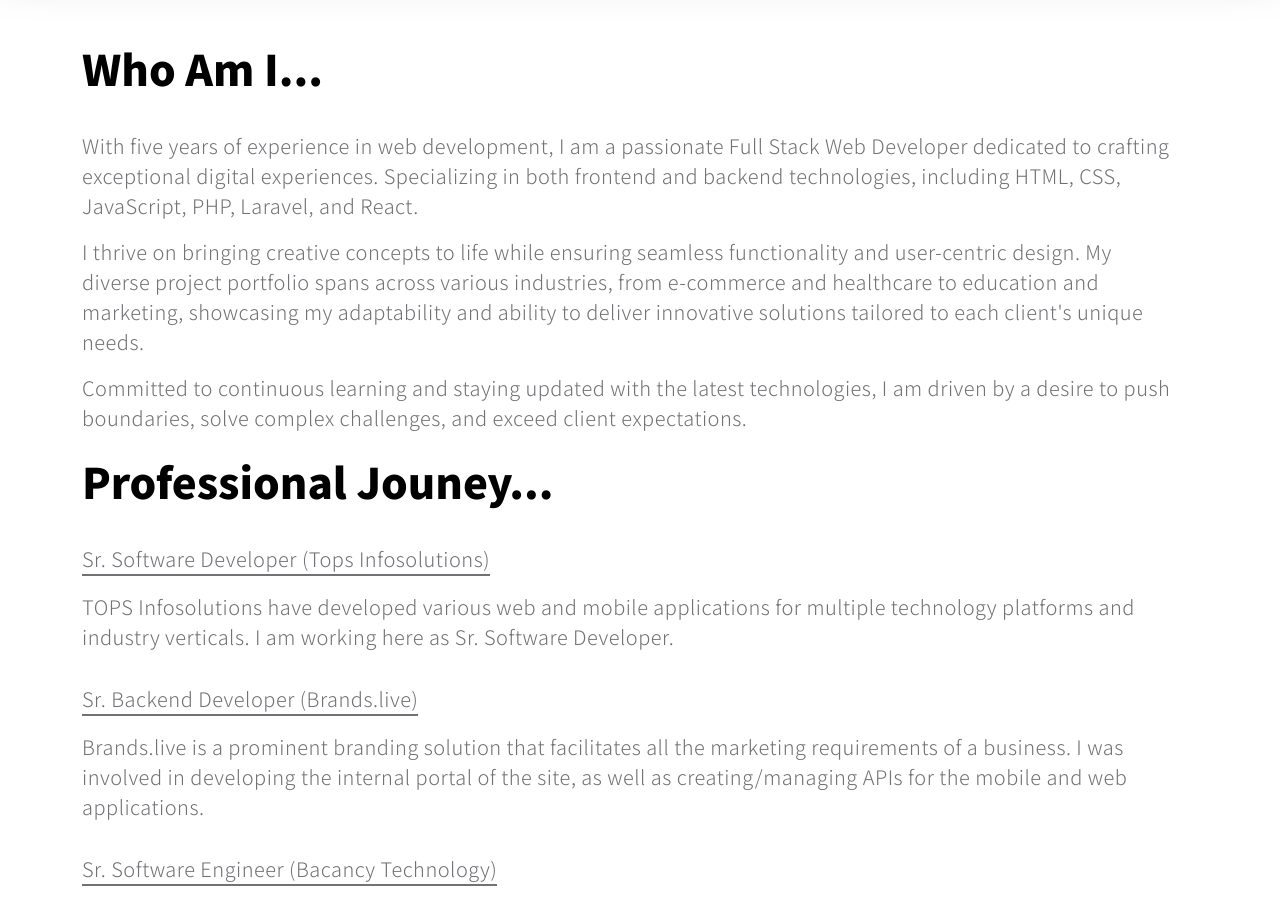
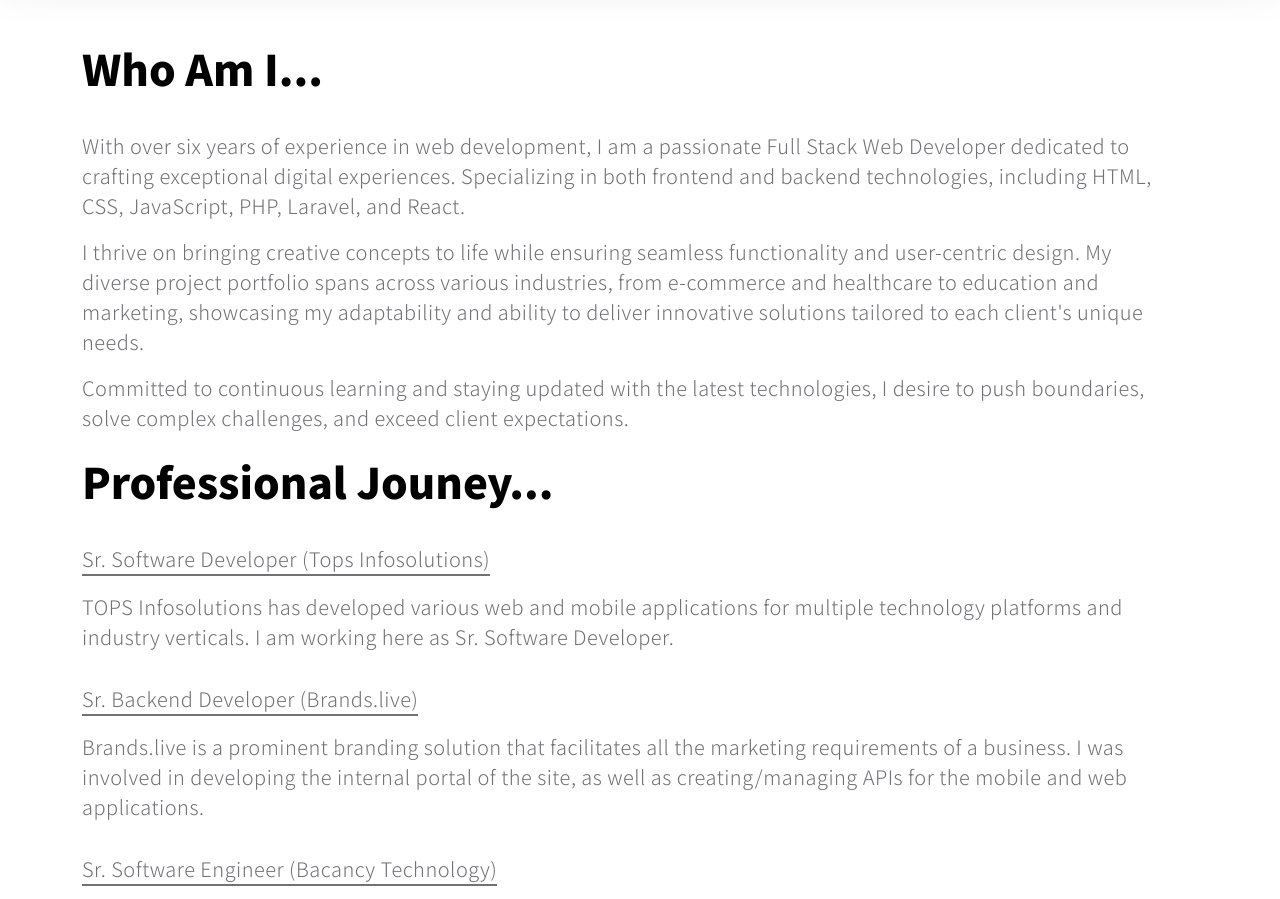
Before and after one commit to sonichandni/sonichandni.github.io, a plain HTML site: page index.html in a window 1280 px wide. Shown: the part 840-1739 px from the top of the page. Drawn offline with Linux system fonts and the light colour scheme.

Commit message:
Update index.html

```diff
--- a/index.html
+++ b/index.html
@@ -149,7 +149,7 @@
                         <div class="col-12 mt-3">
                             <p class="me-4" data-aos="fade-up" data-aos-delay="300">
 <!--                                 I am a Software Engineer. I love to play with different technologies. I always believe in learning, because in this field you always need to be updated with the new technology comming into the market. -->
-                                With five years of experience in web development, I am a passionate Full Stack Web Developer dedicated to crafting exceptional digital experiences. Specializing in both frontend and backend technologies, including HTML, CSS, JavaScript, PHP, Laravel, and React.
+                                With over six years of experience in web development, I am a passionate Full Stack Web Developer dedicated to crafting exceptional digital experiences. Specializing in both frontend and backend technologies, including HTML, CSS, JavaScript, PHP, Laravel, and React.
 
                             </p>
                             <p class="me-4" data-aos="fade-up" data-aos-delay="300">
@@ -158,7 +158,7 @@
                             </p>
                             <p class="me-4" data-aos="fade-up" data-aos-delay="300">
 <!--                                 My skills includes HTML, CSS, Javascript, jQuery, AJAX, Sass, Bootstrap, PHP, Laravel, Python, REST APIs, MySQL, SQL, JSON, GIT, React JS, Content Writing and many more... -->
-                                Committed to continuous learning and staying updated with the latest technologies, I am driven by a desire to push boundaries, solve complex challenges, and exceed client expectations.
+                                Committed to continuous learning and staying updated with the latest technologies, I desire to push boundaries, solve complex challenges, and exceed client expectations.
                             </p>
                         </div>
                     </div>
@@ -168,7 +168,7 @@
                         </div>
                         <div class="col-12 mt-3">
                             <p class="me-4 border-ul" data-aos="fade-up" data-aos-delay="300">Sr. Software Developer (Tops Infosolutions)</p>
-                            <p class="me-4" data-aos="fade-up" data-aos-delay="300"> TOPS Infosolutions have developed various web and mobile applications for multiple technology platforms and industry verticals. I am working here as Sr. Software Developer. </p>
+                            <p class="me-4" data-aos="fade-up" data-aos-delay="300"> TOPS Infosolutions has developed various web and mobile applications for multiple technology platforms and industry verticals. I am working here as Sr. Software Developer. </p>
                         </div>
                         <div class="col-12 mt-3">
                             <p class="me-4 border-ul" data-aos="fade-up" data-aos-delay="300">Sr. Backend Developer (Brands.live)</p>
```
